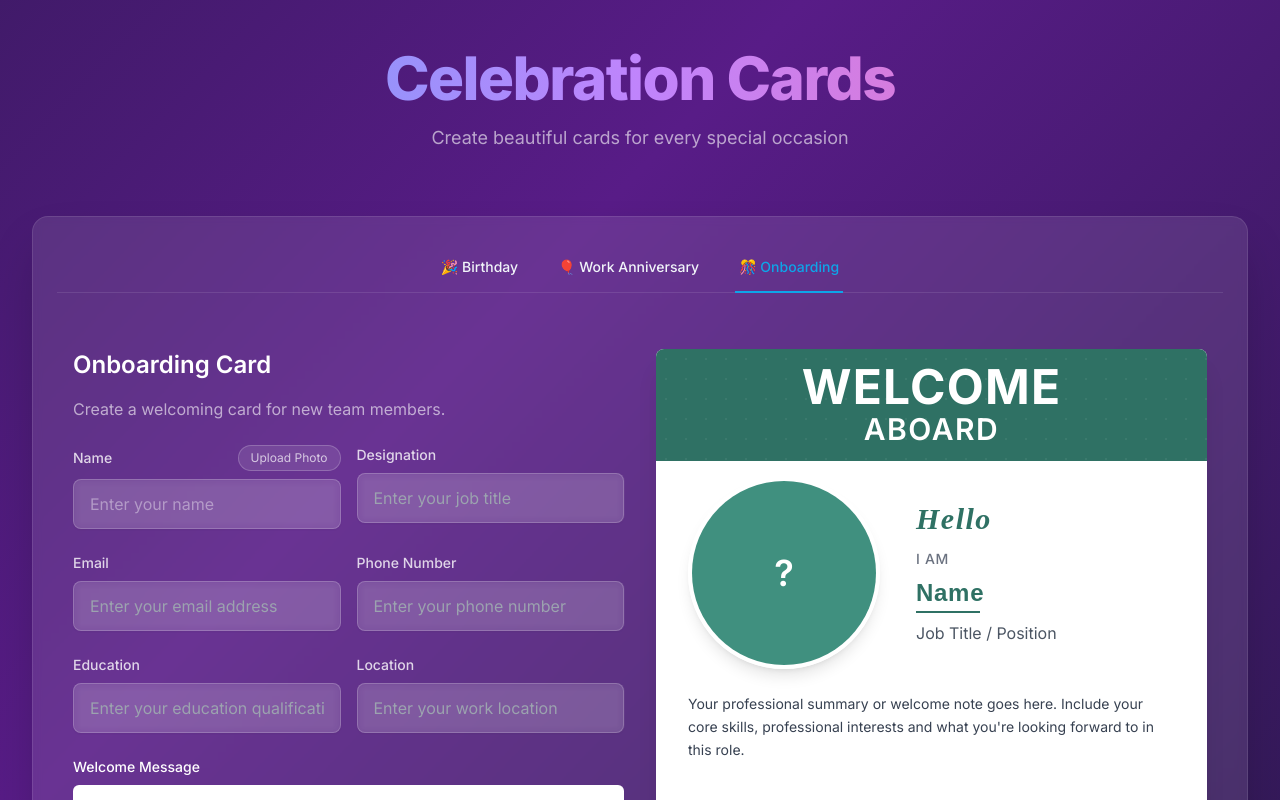
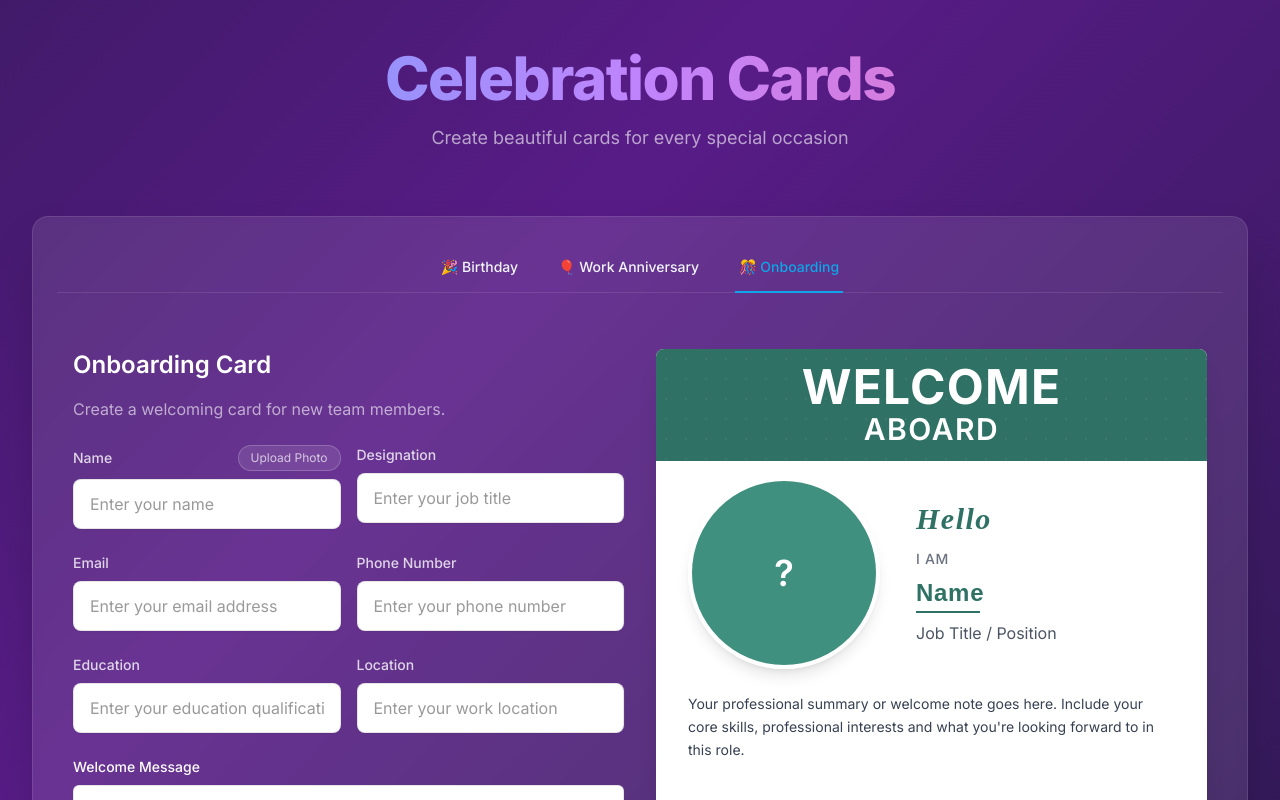
Before and after one commit to mohik-agnext/Final-card, a Next.js app: page / in a window 1280 px wide. Both pictures are taken after a click on the button "🎊 Onboarding". Shown: the top 800 px of the page. Built offline with nearby package versions, Linux system fonts and the light colour scheme.

Commit message:
Fix form input styling with white backgrounds and black text

```diff
--- a/package.json
+++ b/package.json
@@ -10,12 +10,13 @@
     "format": "prettier --write ."
   },
   "dependencies": {
+    "airtable": "^0.12.2",
+    "clsx": "^2.1.0",
+    "html2canvas": "^1.4.1",
     "next": "14.1.0",
     "react": "^18.2.0",
     "react-dom": "^18.2.0",
-    "html2canvas": "^1.4.1",
     "react-hot-toast": "^2.4.1",
-    "clsx": "^2.1.0",
     "tailwind-merge": "^2.2.1"
   },
   "devDependencies": {
--- a/src/app/globals.css
+++ b/src/app/globals.css
@@ -20,9 +20,22 @@
     animation: gradient 15s ease infinite;
   }
 
-  /* Ensure all inputs have visible text */
-  input, textarea {
+  /* Ensure all inputs have visible text, except those with custom styling */
+  input:not(.custom-input):not([class*="bg-white"]) {
     color: white !important;
+    caret-color: white !important;
+    background-color: rgba(255, 255, 255, 0.1) !important;
+  }
+
+  textarea:not(.custom-textarea):not([class*="bg-white"]) {
+    color: white !important;
+    caret-color: white !important;
+    background-color: rgba(255, 255, 255, 0.1) !important;
+  }
+
+  /* Placeholder styling */
+  input:not([class*="bg-white"])::placeholder, textarea:not([class*="bg-white"])::placeholder {
+    color: rgba(255, 255, 255, 0.4) !important;
   }
 }
 
@@ -82,3 +95,13 @@
 .tab-button.active {
   @apply text-primary;
 }
+
+.custom-textarea, .custom-input {
+  background-color: white !important;
+  color: #333 !important;
+  border: 1px solid rgba(0, 0, 0, 0.1) !important;
+}
+
+.custom-textarea::placeholder, .custom-input::placeholder {
+  color: rgba(0, 0, 0, 0.4) !important;
+}
--- a/src/components/cards/AnniversaryCard.tsx
+++ b/src/components/cards/AnniversaryCard.tsx
@@ -72,16 +72,14 @@ export default function AnniversaryCard() {
           value={data.name}
           onChange={(e) => setData({ ...data, name: e.target.value })}
           placeholder="Enter your name"
-          className={`placeholder-gray-400 text-white ${overrideClass}`}
-          style={inputStyle}
+          className="bg-white text-black placeholder-gray-400 custom-input"
         />
         <Input
           label="Designation"
           value={data.designation}
           onChange={(e) => setData({ ...data, designation: e.target.value })}
           placeholder="Enter your designation"
-          className={`placeholder-gray-400 text-white ${overrideClass}`}
-          style={inputStyle}
+          className="bg-white text-black placeholder-gray-400 custom-input"
         />
         <Input
           type="number"
@@ -92,8 +90,7 @@ export default function AnniversaryCard() {
             setData({ ...data, yearsOfService: parseInt(e.target.value) || 1 })
           }
           placeholder="Enter years of service"
-          className={`placeholder-gray-400 text-white ${overrideClass}`}
-          style={{...inputStyle, color: '#ffffff'}}
+          className="bg-white text-black placeholder-gray-400 custom-input"
         />
         <button
           onClick={handleDownload}
--- a/src/components/cards/BirthdayCard.tsx
+++ b/src/components/cards/BirthdayCard.tsx
@@ -70,10 +70,7 @@ export default function BirthdayCard() {
               onChange={(e) => setData({ ...data, name: e.target.value })}
               placeholder="Enter your name"
               maxLength={30} // Reasonable max length
-              className="bg-white/15 border-white/30 text-white placeholder-gray-400 focus:border-white/50"
-              style={{
-                color: 'white'
-              }}
+              className="bg-white border-gray-200 text-black placeholder-gray-400 custom-input"
             />
 
             <div className="mt-6">
--- a/src/components/cards/OnboardingCard.tsx
+++ b/src/components/cards/OnboardingCard.tsx
@@ -100,7 +100,7 @@ export default function OnboardingCard() {
               value={data.name}
               onChange={(e) => setData({ ...data, name: e.target.value })}
               placeholder="Enter your name"
-              className="w-full rounded-lg border border-white/20 bg-white/10 px-4 py-3 text-white placeholder-white/40 shadow-sm backdrop-blur-sm transition-colors"
+              className="w-full rounded-lg border border-white/20 bg-white text-black placeholder-gray-400 px-4 py-3 shadow-sm backdrop-blur-sm transition-colors custom-input"
             />
           </div>
           <div className="col-span-1">
@@ -109,7 +109,7 @@ export default function OnboardingCard() {
               value={data.designation}
               onChange={(e) => setData({ ...data, designation: e.target.value })}
               placeholder="Enter your job title"
-              className="placeholder-gray-400 text-white"
+              className="placeholder-gray-400 text-black bg-white custom-input"
             />
           </div>
         </div>
@@ -122,7 +122,7 @@ export default function OnboardingCard() {
               onChange={(e) => setData({ ...data, email: e.target.value })}
               placeholder="Enter your email address"
               type="email"
-              className="placeholder-gray-400 text-white"
+              className="placeholder-gray-400 text-black bg-white custom-input"
             />
           </div>
           <div className="col-span-1">
@@ -131,7 +131,7 @@ export default function OnboardingCard() {
               value={data.phone}
               onChange={(e) => setData({ ...data, phone: e.target.value })}
               placeholder="Enter your phone number"
-              className="placeholder-gray-400 text-white"
+              className="placeholder-gray-400 text-black bg-white custom-input"
             />
           </div>
         </div>
@@ -143,7 +143,7 @@ export default function OnboardingCard() {
               value={data.education}
               onChange={(e) => setData({ ...data, education: e.target.value })}
               placeholder="Enter your education qualification"
-              className="placeholder-gray-400 text-white"
+              className="placeholder-gray-400 text-black bg-white custom-input"
             />
           </div>
           <div className="col-span-1">
@@ -152,7 +152,7 @@ export default function OnboardingCard() {
               value={data.location}
               onChange={(e) => setData({ ...data, location: e.target.value })}
               placeholder="Enter your work location"
-              className="placeholder-gray-400 text-white"
+              className="placeholder-gray-400 text-black bg-white custom-input"
             />
           </div>
         </div>
@@ -165,7 +165,7 @@ export default function OnboardingCard() {
             value={data.welcomeMessage}
             onChange={(e) => setData({ ...data, welcomeMessage: e.target.value })}
             placeholder="Write a short welcome message or professional summary"
-            className="w-full rounded-md border-gray-700 bg-white text-white placeholder-gray-400 p-3 focus:border-blue-500 focus:ring-blue-500 min-h-[80px]"
+            className="w-full rounded-md border border-white/20 bg-white text-black placeholder-gray-400 p-3 focus:border-blue-500 focus:ring-blue-500 min-h-[80px] custom-textarea"
           />
         </div>
 
@@ -191,7 +191,7 @@ export default function OnboardingCard() {
             value={data.reportingManager}
             onChange={(e) => setData({ ...data, reportingManager: e.target.value })}
             placeholder="Enter your manager's name"
-            className="w-full rounded-lg border border-white/20 bg-white/10 px-4 py-3 text-white placeholder-grey/40 shadow-sm backdrop-blur-sm transition-colors"
+            className="w-full rounded-lg border border-white/20 bg-white text-black placeholder-gray-400 px-4 py-3 shadow-sm backdrop-blur-sm transition-colors custom-input"
           />
         </div>
 
@@ -203,7 +203,7 @@ export default function OnboardingCard() {
             value={data.managerMessage}
             onChange={(e) => setData({ ...data, managerMessage: e.target.value })}
             placeholder="Enter a welcome message from your manager"
-            className="w-full rounded-md border-gray-700 bg-white text-black placeholder-gray-400 p-3 focus:border-blue-500 focus:ring-blue-500 min-h-[80px]"
+            className="w-full rounded-md border border-white/20 bg-white text-black placeholder-gray-400 p-3 focus:border-blue-500 focus:ring-blue-500 min-h-[80px] custom-textarea"
           />
         </div>
 
--- a/src/components/ui/Input.tsx
+++ b/src/components/ui/Input.tsx
@@ -11,6 +11,15 @@ export interface InputProps
 
 const Input = forwardRef<HTMLInputElement, InputProps>(
   ({ className, type, label, error, ...props }, ref) => {
+    // Check if className contains bg-white, if so we need to adjust styles
+    const hasWhiteBackground = className?.includes('bg-white');
+    const hasCustomInput = className?.includes('custom-input');
+
+    // Determine text color based on background
+    const textStyle = (hasWhiteBackground || hasCustomInput)
+      ? { color: '#333', caretColor: '#333' }
+      : { color: 'white', caretColor: 'white' };
+
     return (
       <div className="w-full">
         {label && (
@@ -22,16 +31,18 @@ const Input = forwardRef<HTMLInputElement, InputProps>(
           <input
             type={type}
             className={cn(
-              "w-full rounded-lg border border-white/20 bg-white/10 px-4 py-3 text-white placeholder-white/40",
-              "shadow-sm backdrop-blur-sm transition-colors",
-              "focus:border-white/30 focus:outline-none focus:ring-2 focus:ring-white/20",
+              "w-full rounded-lg border px-4 py-3 shadow-sm backdrop-blur-sm transition-colors",
+              (hasWhiteBackground || hasCustomInput)
+                ? "border-gray-200 bg-white placeholder-gray-400 text-black"
+                : "border-white/20 bg-white/10 text-white placeholder-white/40",
+              "focus:outline-none focus:ring-2",
+              (hasWhiteBackground || hasCustomInput)
+                ? "focus:border-gray-300 focus:ring-gray-200"
+                : "focus:border-white/30 focus:ring-white/20",
               error && "border-red-500/50 focus:border-red-500/50 focus:ring-red-500/20",
               className
             )}
-            style={{
-              color: 'white',
-              caretColor: 'white'
-            }}
+            style={textStyle}
             ref={ref}
             {...props}
           />
```
